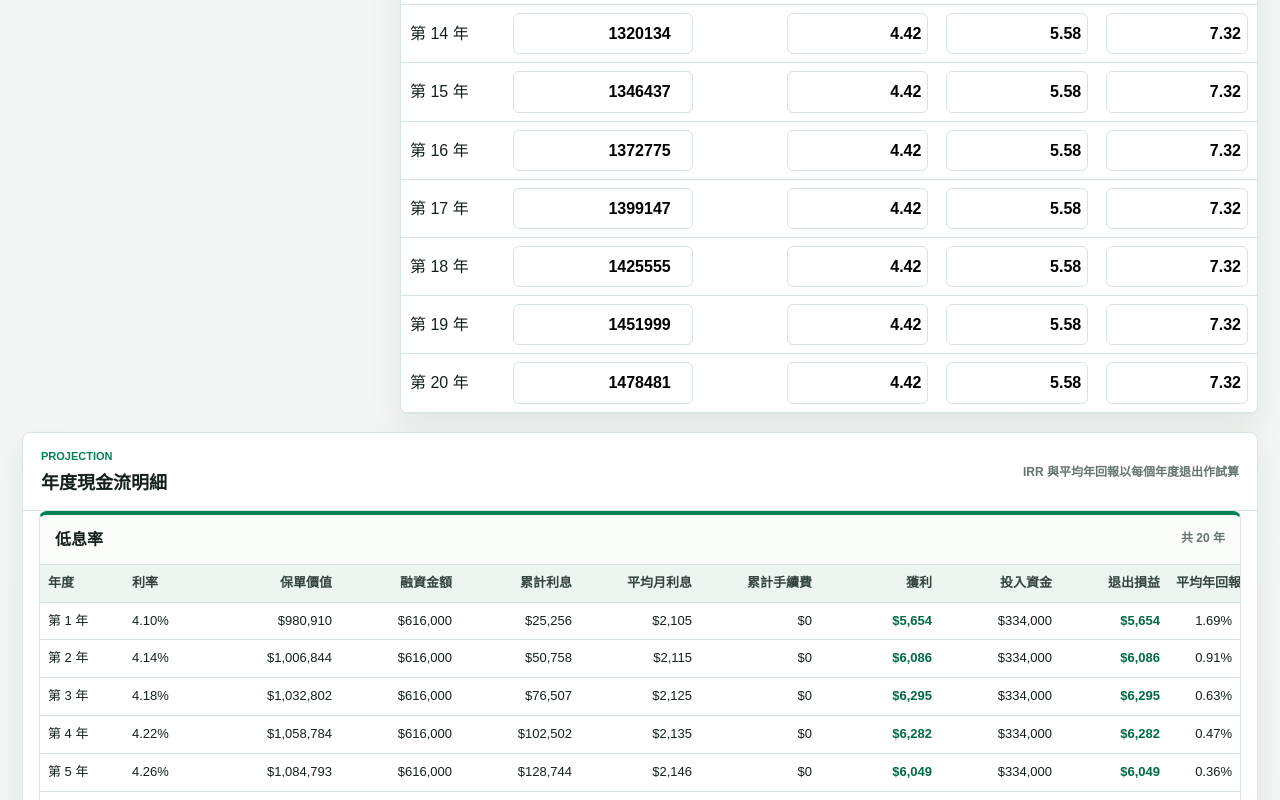
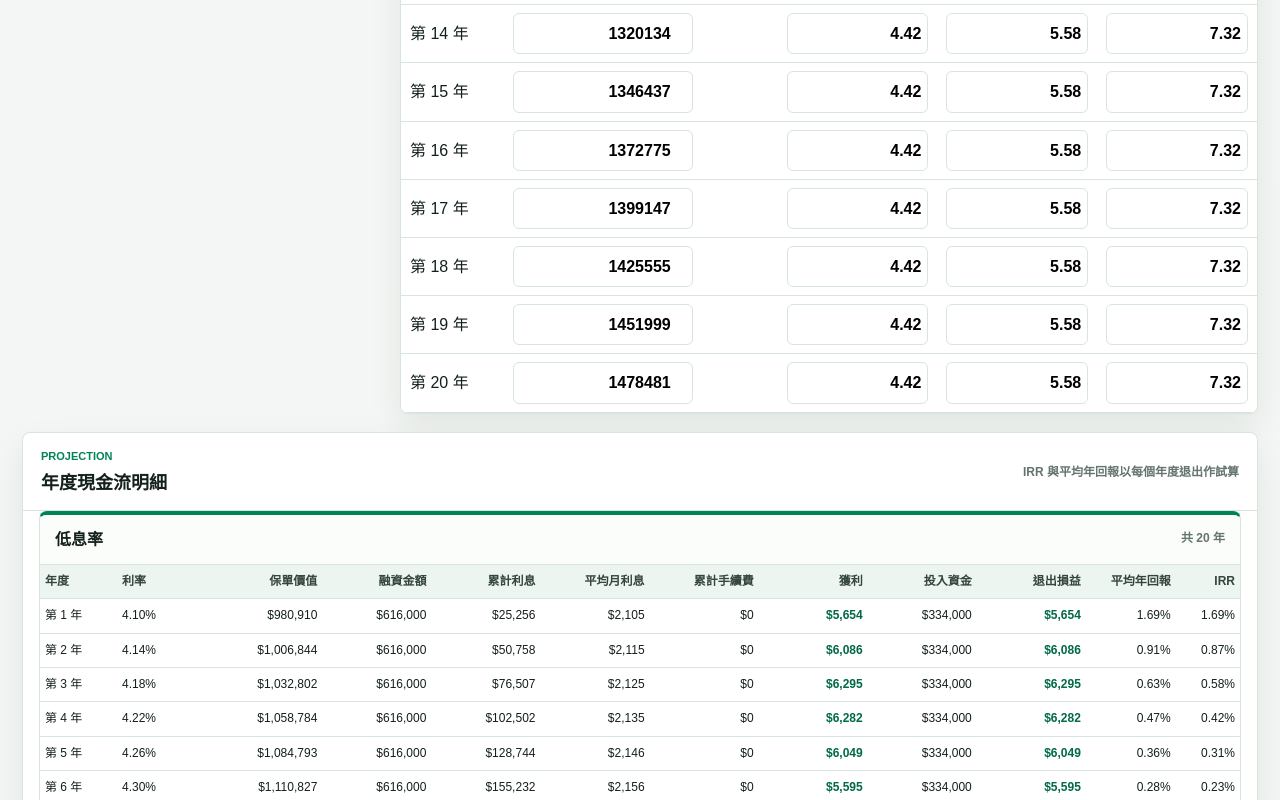
Before and after one commit to kwong417822/P-fin, a plain HTML site: page index.html in a window 1280 px wide. Shown: the part 2000-2800 px from the top of the page. Drawn offline with Linux system fonts and the light colour scheme.

Commit message:
Style handling fee columns and legend

```diff
--- a/styles.results-monthly-r7.css
+++ b/styles.results-monthly-r7.css
@@ -630,6 +630,10 @@ input[data-kind="rate"]::-webkit-inner-spin-button {
   background: #c07a2a;
 }
 
+.legend-swatch.fee {
+  background: #7661a6;
+}
+
 .legend-swatch.profit {
   background: #2f8b6d;
 }
@@ -834,26 +838,26 @@ canvas {
 
 .scenario-result th,
 .scenario-result td {
-  padding: 9px 8px;
+  padding: 8px 5px;
   white-space: nowrap !important;
   overflow-wrap: normal;
-  font-size: 13px;
+  font-size: 12px;
   font-variant-numeric: tabular-nums;
 }
 
 .scenario-result th:first-child,
 .scenario-result td:first-child {
-  width: 7%;
+  width: 6%;
 }
 
 .scenario-result th:nth-child(2),
 .scenario-result td:nth-child(2) {
-  width: 6%;
+  width: 5%;
 }
 
 .scenario-result th:nth-child(3),
 .scenario-result td:nth-child(3) {
-  width: 12%;
+  width: 11%;
 }
 
 .scenario-result th:nth-child(4),
@@ -867,18 +871,20 @@ canvas {
 .scenario-result th:nth-child(8),
 .scenario-result td:nth-child(8),
 .scenario-result th:nth-child(9),
-.scenario-result td:nth-child(9) {
-  width: 10%;
-}
-
+.scenario-result td:nth-child(9),
 .scenario-result th:nth-child(10),
 .scenario-result td:nth-child(10) {
-  width: 9%;
+  width: 8.5%;
 }
 
 .scenario-result th:nth-child(11),
 .scenario-result td:nth-child(11) {
-  width: 6%;
+  width: 7%;
+}
+
+.scenario-result th:nth-child(12),
+.scenario-result td:nth-child(12) {
+  width: 5%;
 }
 
 table {
@@ -1085,7 +1091,7 @@ td input:focus {
   }
 
   .scenario-result table {
-    min-width: 860px !important;
+    min-width: 980px !important;
     table-layout: fixed;
   }
 
```
